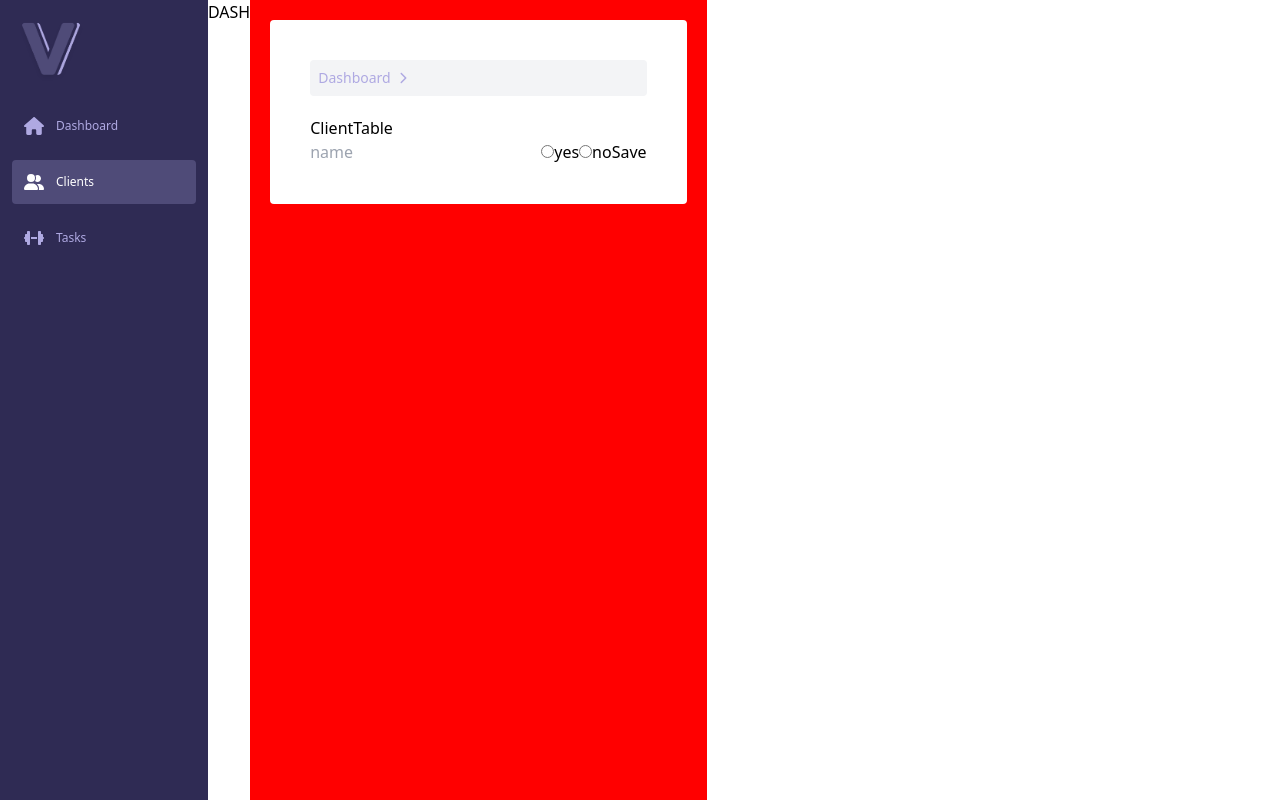
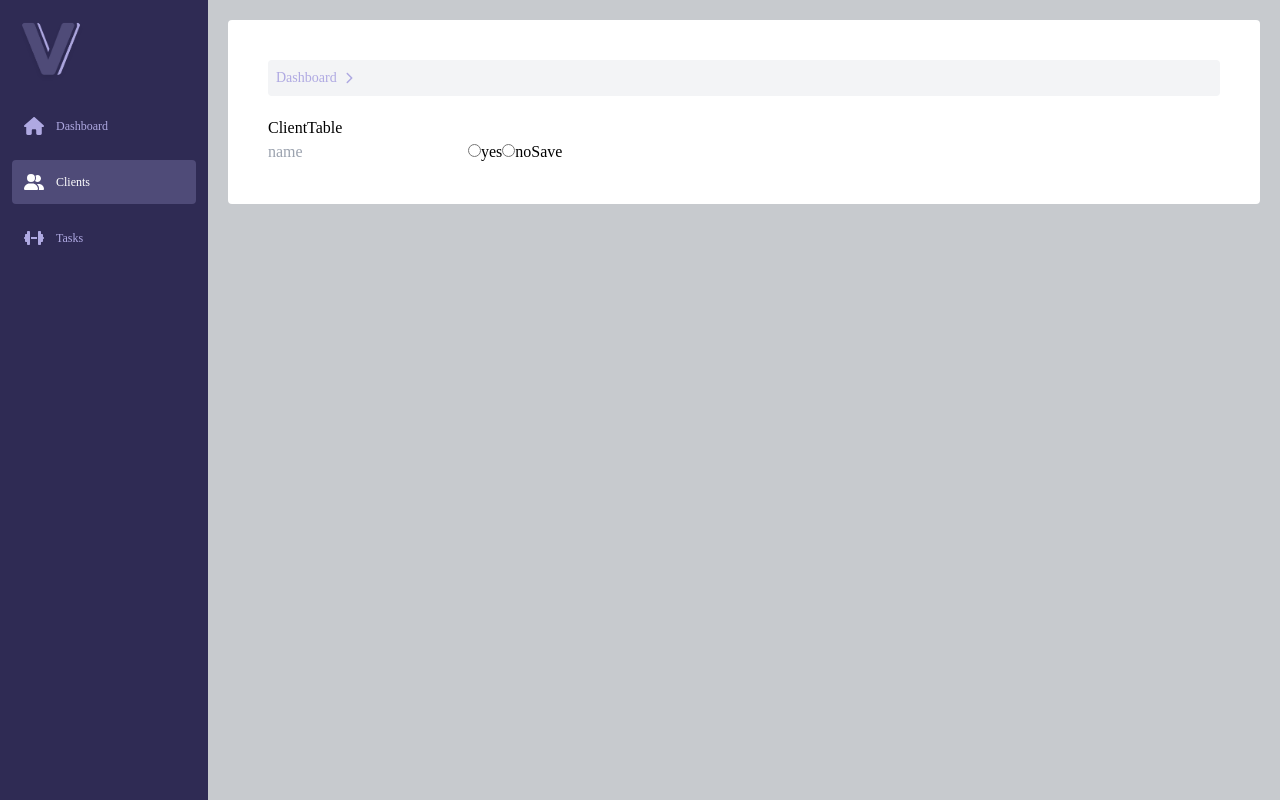
Before and after one commit to franpereadev/client-manager, a React (Create React App) app: page /clients in a window 1280 px wide. Built offline with nearby package versions, Linux system fonts and the light colour scheme.

Commit message:
fix: correct layout for dashboard pages

```diff
--- a/src/features/dashboard/Dashboard.tsx
+++ b/src/features/dashboard/Dashboard.tsx
@@ -1,16 +1,13 @@
-import React from "react";
 import { Outlet } from "react-router-dom";
 import SideBar from "../shared/components/SideBar";
 import sideBarLinks from "../shared/components/SideBar/sideBarLinks";
 
-
 function Dashboard() {
 	return (
 		<>
-			<div className="flex">
+			<div className="flex bg-main-body font-[Poppins] min-h-screen">
 				<SideBar links={sideBarLinks} />
-				DASH
-				<div style={{ backgroundColor: "red" }}>
+				<div className="flex-1 min-w-0 overflow-auto">
 					<Outlet />
 				</div>
 			</div>
```
